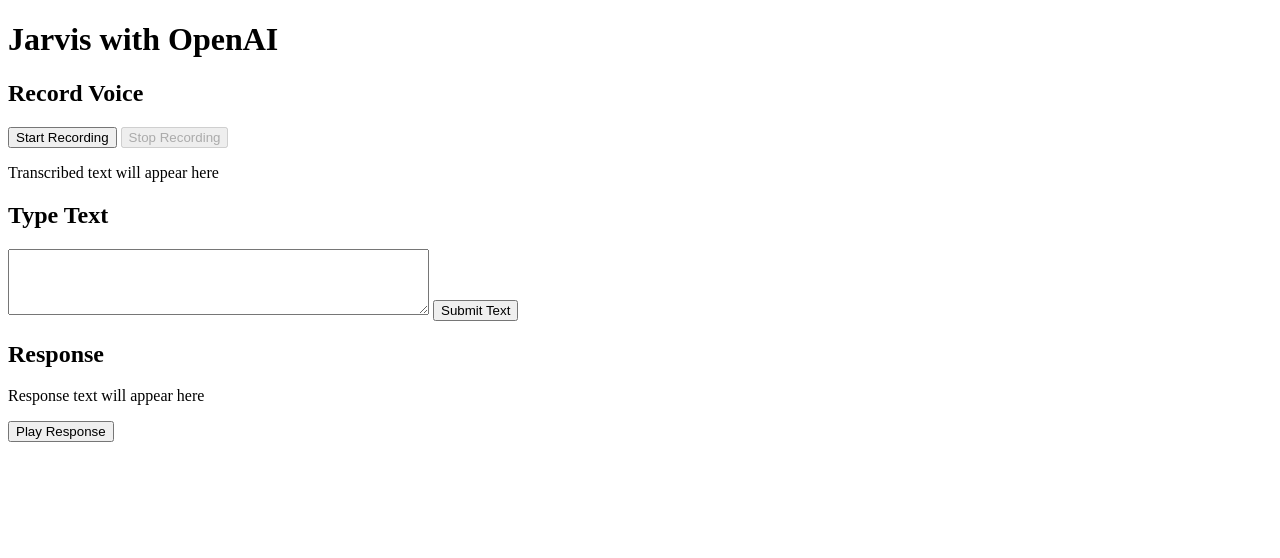
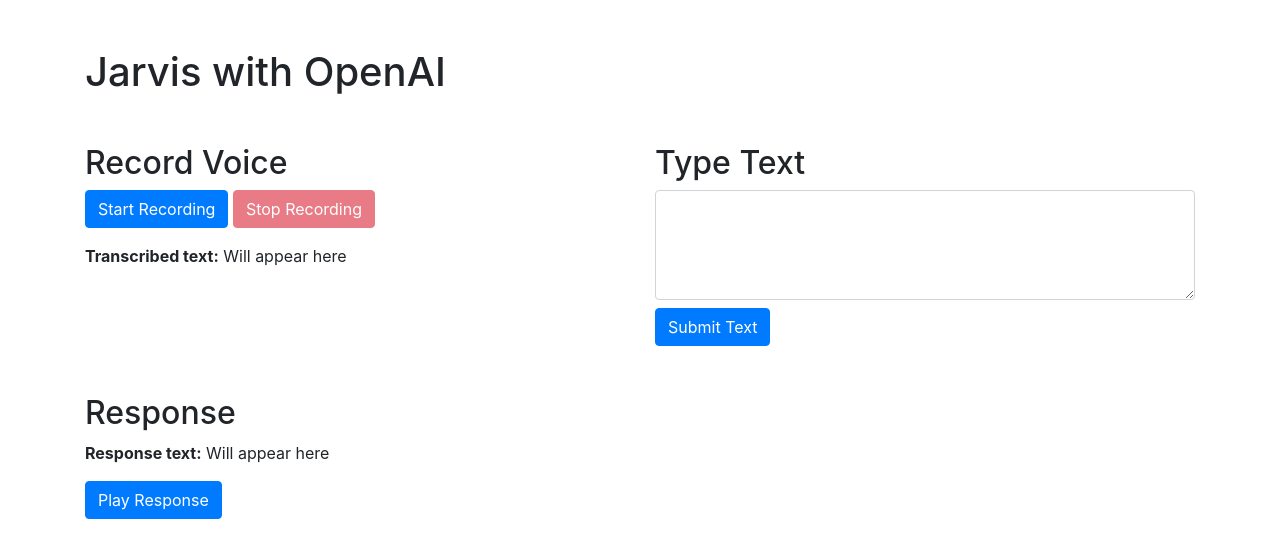
Before and after one commit to aakash-priyadarshi/Jarvis, a website: page index.html in a window 1280 px wide. Drawn offline with nearby package versions, Linux system fonts and the light colour scheme; no server answers.

Commit message:
Improved ui

```diff
--- a/index.html
+++ b/index.html
@@ -1,30 +1,49 @@
-<!-- index.html -->
 <!DOCTYPE html>
-<html>
+<html lang="en">
+
 <head>
+    <meta charset="UTF-8">
+    <meta name="viewport" content="width=device-width, initial-scale=1.0">
     <title>Jarvis</title>
+    <link href="https://cdn.jsdelivr.net/npm/bootstrap@4.6.0/dist/css/bootstrap.min.css" rel="stylesheet">
 </head>
+
 <body>
-  <h1>Jarvis with OpenAI</h1>
+    <div class="container mt-5">
+        <h1 class="mb-5">Jarvis with OpenAI</h1>
 
+        <div class="row">
+            <div class="col-md-6">
                 <h2>Record Voice</h2>
-  <button id="startRecording">Start Recording</button>
-  <button id="stopRecording" disabled>Stop Recording</button>
+                <button id="startRecording" class="btn btn-primary">Start Recording</button>
+                <button id="stopRecording" class="btn btn-danger" disabled>Stop Recording</button>
                 <p id="recordingStatus"></p>
-  <p id="transcribedText">Transcribed text will appear here</p>
+                <p id="transcribedText"><strong>Transcribed text:</strong> <span>Will appear here</span></p>
+            </div>
+            <div class="col-md-6">
+                <h2>Type Text</h2>
+                <textarea id="textInput" class="form-control" rows="4"></textarea>
+                <button id="submitText" class="btn btn-primary mt-2">Submit Text</button>
+            </div>
+        </div>
 
-  <h2>Type Text</h2>
-  <textarea id="textInput" rows="4" cols="50"></textarea>
-  <button id="submitText">Submit Text</button>
-
+        <div class="row mt-5">
+            <div class="col-md-12">
                 <h2>Response</h2>
-  <p id="responseText">Response text will appear here</p>
-  <button id="playResponse">Play Response</button>
+                <p id="responseText"><strong>Response text:</strong> <span>Will appear here</span></p>
+                <button id="playResponse" class="btn btn-primary">Play Response</button>
+            </div>
+        </div>
+    </div>
 
     <script src="/socket.io/socket.io.js"></script>
     <!--BEGINNING OF A GREAT SCRIPT-->
+    <script>
+        // Add a simple Buffer implementation for browser
 
-  <script>
+
+
+
     // Add a simple Buffer implementation for browser
     const Buffer = {
       from: function (base64, encoding) {
@@ -95,10 +114,13 @@
 
       return new Blob([view], { type: "audio/wav" });
     }
+
+
   </script>
+    <!--ENDING OF GREAT SCRIPT-->
 
-  <!--ENDING OF GREAT SCRIPT-->
 
     <script src="client.js"></script>
 </body>
+
 </html>
--- a/server.js
+++ b/server.js
@@ -123,8 +123,10 @@
       prompt = `User: ${text}\nJarvis: `;
     } else if (text.toLowerCase().includes("what is your full name")) {
       prompt = `User: ${text}\nJarvis Priyadarshi: `;
-    }else if(text.toLowerCase().includes("what is your first name")){
-      prompt = `User: ${text}\nJarvis:`;
+    }else if (text.toLowerCase().includes("what is your full name")) {
+      prompt = `User: ${text}\nJarvis Priyadarshi: `;
+    }else if(text.toLowerCase().includes("who made you")){
+      prompt = `User: ${text}\nAakash:`;
     }else if(text.toLowerCase().includes("what is your last name")){
       prompt = `User: ${text}\nPriyadarshi:`;
     }else if(text.toLowerCase().includes("what is your surname name")){
```
Lines whose indentation alone changed are shown as unchanged.
